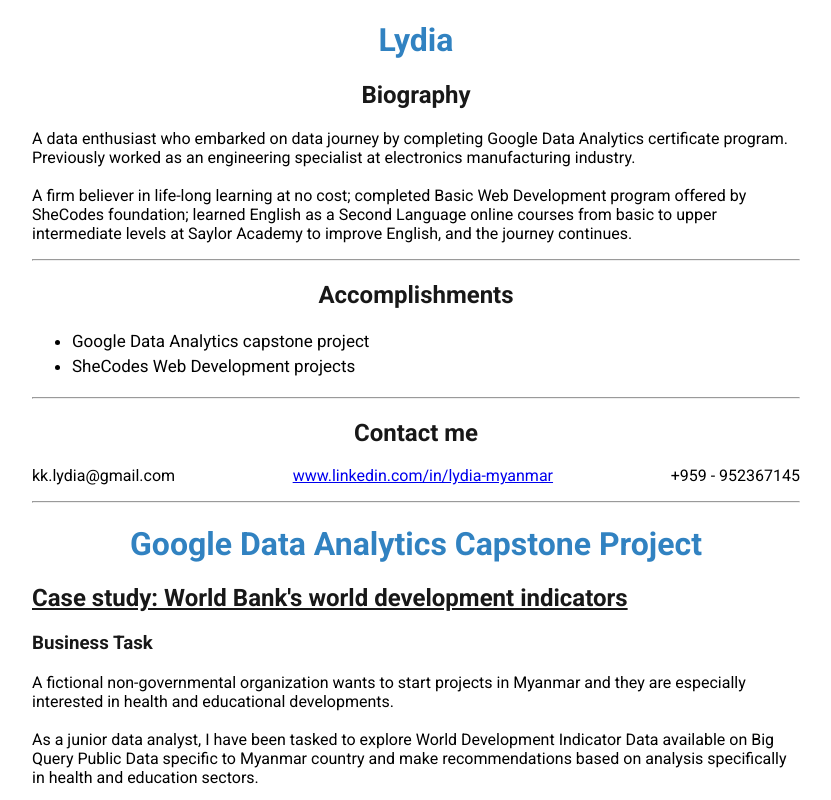
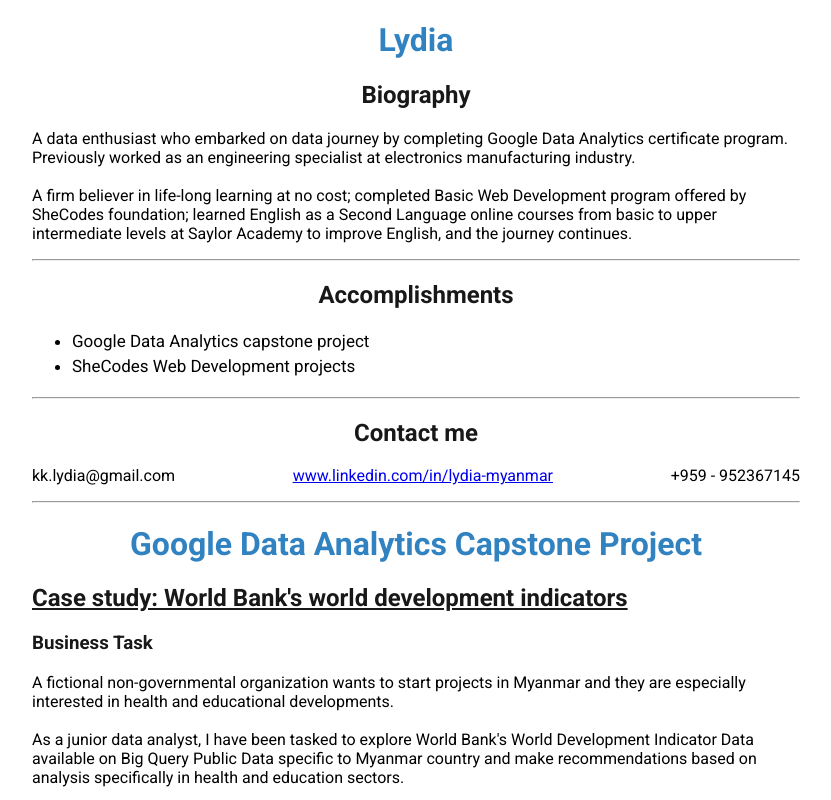
Before and after one commit to Lydia-ma-sketch/Lydia-s-Portfolio, a plain HTML site: page index.html in a window 1280 px wide. Shown: the top 800 px of the page, without its empty margins (224-1055 px from the left). Drawn offline with Linux system fonts and the light colour scheme.

Commit message:
Updated index.html

```diff
--- a/index.html
+++ b/index.html
@@ -52,9 +52,9 @@
       A fictional non-governmental organization wants to start projects in
       Myanmar and they are especially interested in health and educational
       developments. <br /><br />As a junior data analyst, I have been tasked to
-      explore World Development Indicator Data available on Big Query Public
-      Data specific to Myanmar country and make recommendations based on
-      analysis specifically in health and education sectors.
+      explore World Bank's World Development Indicator Data available on Big
+      Query Public Data specific to Myanmar country and make recommendations
+      based on analysis specifically in health and education sectors.
     </p>
     <h3>Data Source</h3>
     <p>
```
